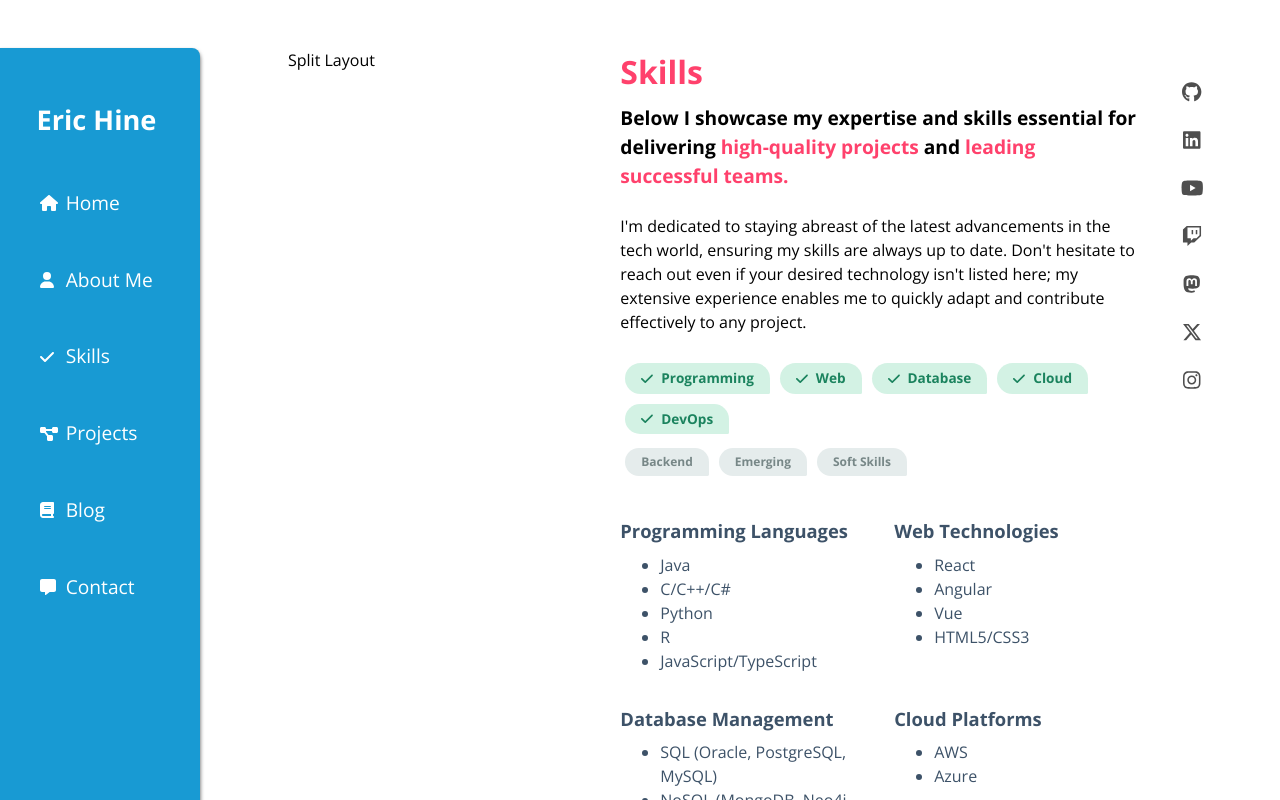
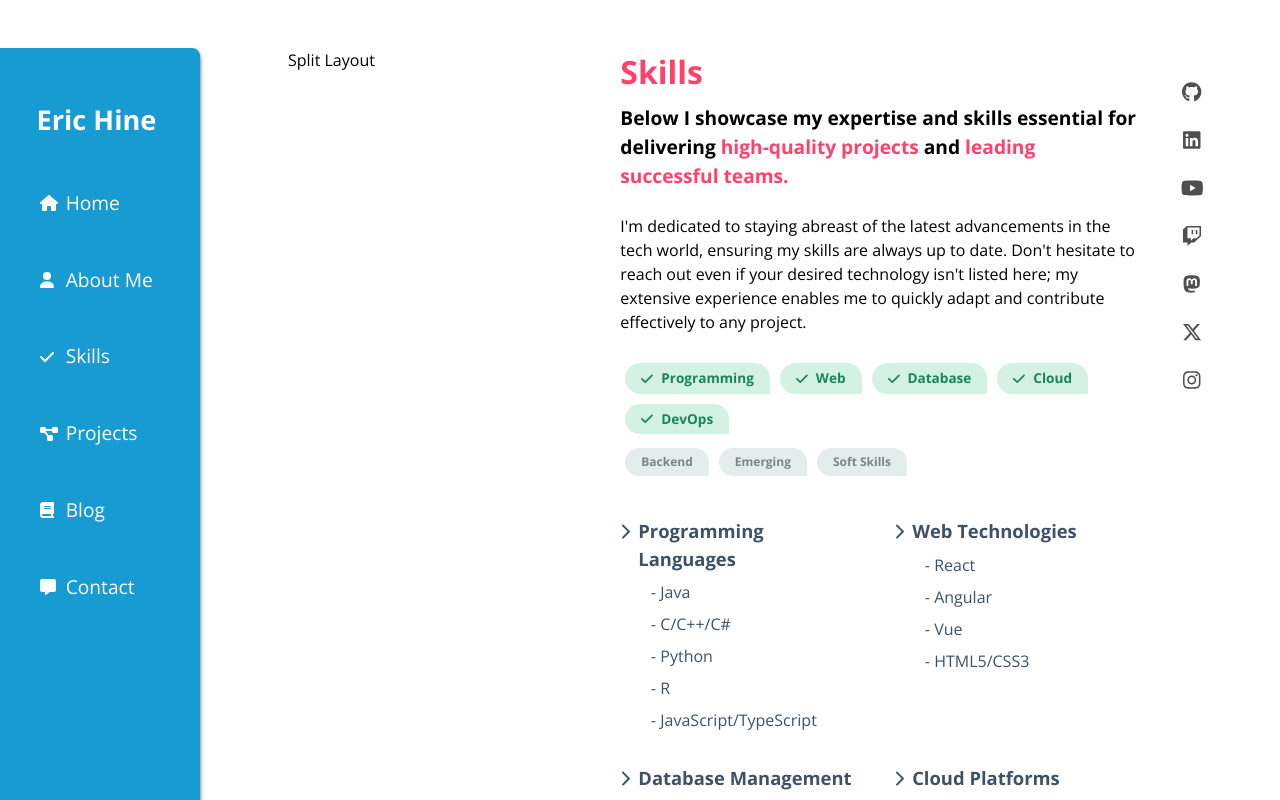
Before and after one commit to R-Daneel0livaw/portfolio, a React (Vite) app: page /skills in a window 1280 px wide. Shown: the top 800 px of the page. Built offline with nearby package versions, Linux system fonts and the light colour scheme; a web font is replaced by a local one.

Commit message:
Begin Skill Lists Styling.

```diff
--- a/src/pages/Skills/Skills.module.css
+++ b/src/pages/Skills/Skills.module.css
@@ -65,6 +65,12 @@
   margin-top: 2rem;
 }
 
+.skillHeadingContainer {
+  display: flex;
+  align-items: baseline;
+  gap: 0.5rem;
+}
+
 .skillHeading {
   color: #3d5268;
   font-weight: bold;
@@ -72,6 +78,19 @@
   margin-bottom: 0.5rem;
 }
 
+.skillHeadingContainer svg {
+  transform: translate(0, 10%);
+}
+
 .skillList {
   color: #3d5268;
+  list-style-type: '- ';
 }
+
+.skillList li {
+  margin-bottom: 0.5rem;
+}
+
+.skillList li:last-of-type {
+  margin-bottom: 0;
+}
--- a/src/pages/Skills/Skills.tsx
+++ b/src/pages/Skills/Skills.tsx
@@ -1,5 +1,5 @@
 import PageHeader from "../../components/PageHeader/PageHeader";
-import { faCheck } from "@fortawesome/free-solid-svg-icons";
+import { faCheck, faChevronRight } from "@fortawesome/free-solid-svg-icons";
 import { FontAwesomeIcon } from "@fortawesome/react-fontawesome";
 import styles from "./Skills.module.css";
 import { useState } from "react";
@@ -128,9 +128,15 @@ export default function Skills() {
               <React.Fragment key={section}>
                 {section === "programming" && (
                   <div>
+                    <div className={styles.skillHeadingContainer}>
+                      <FontAwesomeIcon
+                        icon={faChevronRight}
+                        style={{ color: "#3d5268" }}
+                      />
                       <h3 className={styles.skillHeading}>
                         Programming Languages
                       </h3>
+                    </div>
                     <ul className={styles.skillList}>
                       <li>Java</li>
                       <li>C/C++/C#</li>
@@ -143,7 +149,13 @@ export default function Skills() {
 
                 {section === "web" && (
                   <div>
+                    <div className={styles.skillHeadingContainer}>
+                      <FontAwesomeIcon
+                        icon={faChevronRight}
+                        style={{ color: "#3d5268" }}
+                      />
                       <h3 className={styles.skillHeading}>Web Technologies</h3>
+                    </div>
                     <ul className={styles.skillList}>
                       <li>React</li>
                       <li>Angular</li>
@@ -155,9 +167,15 @@ export default function Skills() {
 
                 {section === "backend" && (
                   <div>
+                    <div className={styles.skillHeadingContainer}>
+                      <FontAwesomeIcon
+                        icon={faChevronRight}
+                        style={{ color: "#3d5268" }}
+                      />
                       <h3 className={styles.skillHeading}>
                         Backend Technologies
                       </h3>
+                    </div>
                     <ul className={styles.skillList}>
                       <li>Spring Boot</li>
                       <li>ASP.NET</li>
@@ -168,7 +186,15 @@ export default function Skills() {
 
                 {section === "database" && (
                   <div>
-                    <h3 className={styles.skillHeading}>Database Management</h3>
+                    <div className={styles.skillHeadingContainer}>
+                      <FontAwesomeIcon
+                        icon={faChevronRight}
+                        style={{ color: "#3d5268" }}
+                      />
+                      <h3 className={styles.skillHeading}>
+                        Database Management
+                      </h3>
+                    </div>
                     <ul className={styles.skillList}>
                       <li>SQL (Oracle, PostgreSQL, MySQL)</li>
                       <li>NoSQL (MongoDB, Neo4j, Cassandra)</li>
@@ -178,7 +204,13 @@ export default function Skills() {
 
                 {section === "cloud" && (
                   <div>
+                    <div className={styles.skillHeadingContainer}>
+                      <FontAwesomeIcon
+                        icon={faChevronRight}
+                        style={{ color: "#3d5268" }}
+                      />
                       <h3 className={styles.skillHeading}>Cloud Platforms</h3>
+                    </div>
                     <ul className={styles.skillList}>
                       <li>AWS</li>
                       <li>Azure</li>
@@ -188,7 +220,13 @@ export default function Skills() {
 
                 {section === "devops" && (
                   <div>
+                    <div className={styles.skillHeadingContainer}>
+                      <FontAwesomeIcon
+                        icon={faChevronRight}
+                        style={{ color: "#3d5268" }}
+                      />
                       <h3 className={styles.skillHeading}>DevOps</h3>
+                    </div>
                     <ul className={styles.skillList}>
                       <li>Docker</li>
                       <li>Kubernetes</li>
@@ -201,9 +239,15 @@ export default function Skills() {
 
                 {section === "emerging" && (
                   <div>
+                    <div className={styles.skillHeadingContainer}>
+                      <FontAwesomeIcon
+                        icon={faChevronRight}
+                        style={{ color: "#3d5268" }}
+                      />
                       <h3 className={styles.skillHeading}>
                         Emerging Technologies
                       </h3>
+                    </div>
                     <ul className={styles.skillList}>
                       <li>Blockchain</li>
                       <li>Machine Learning</li>
@@ -214,7 +258,13 @@ export default function Skills() {
 
                 {section === "soft-skills" && (
                   <div>
+                    <div className={styles.skillHeadingContainer}>
+                      <FontAwesomeIcon
+                        icon={faChevronRight}
+                        style={{ color: "#3d5268" }}
+                      />
                       <h3 className={styles.skillHeading}>Soft Skills</h3>
+                    </div>
                     <ul className={styles.skillList}>
                       <li>Team leadership</li>
                       <li>Mentorship</li>
```
Lines whose indentation alone changed are shown as unchanged.
